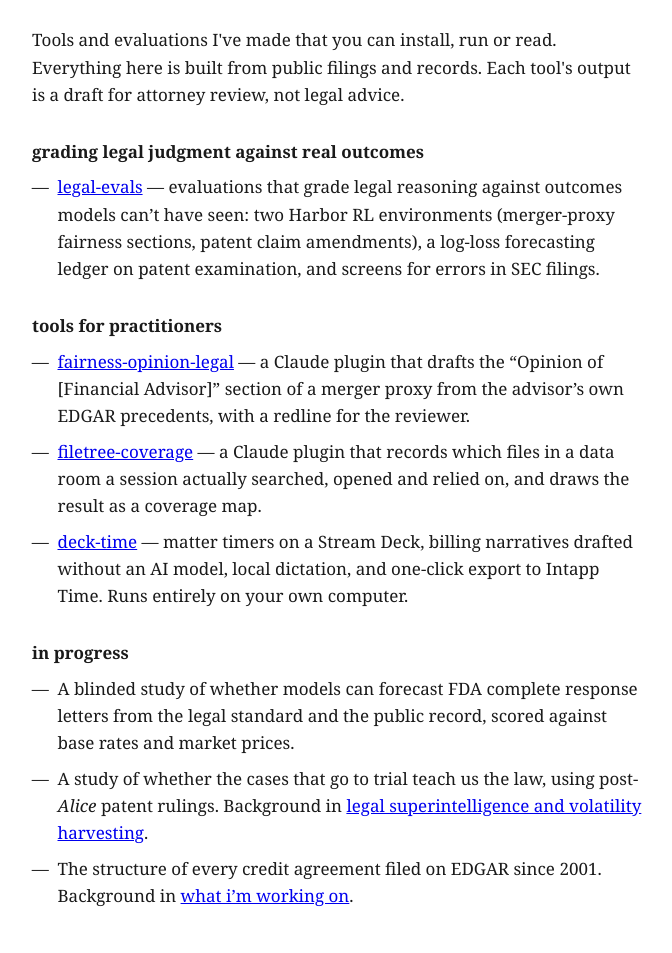
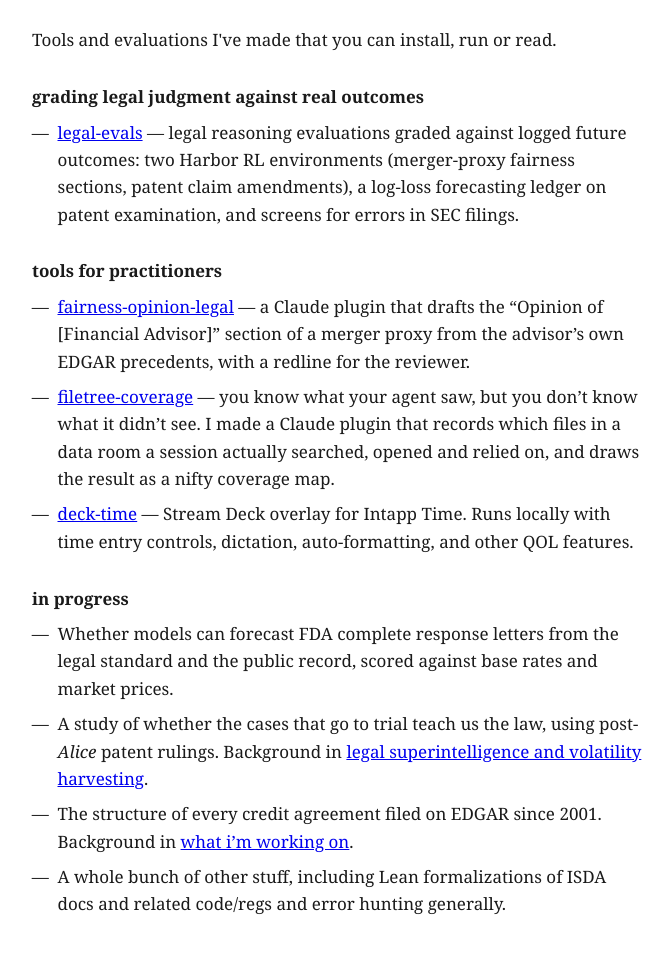
Before and after one commit to bsovocool16/bsovocool16.github.io, a plain HTML site: page built.html in a window 1280 px wide. Shown: the part 137-1090 px from the top of the page, without its empty margins (302-974 px from the left). Drawn offline with Linux system fonts and the light colour scheme.

Commit message:
Revise things I've built page
Co-Authored-By: Claude Opus 5.5 <noreply@anthropic.com>
Claude-Session: https://claude.ai/code/session_016kv7in59hP4scf8sQuHkVD

```diff
--- a/built.html
+++ b/built.html
@@ -53,28 +53,29 @@
 
 <h1>things i've built</h1>
 
-<p>Tools and evaluations I've made that you can install, run or read. Everything here is built from public filings and records. Each tool's output is a draft for attorney review, not legal advice.</p>
+<p>Tools and evaluations I've made that you can install, run or read.</p>
 
 <h2>grading legal judgment against real outcomes</h2>
 
 <ul>
-  <li><a href="https://github.com/bsovocool16/legal-evals">legal-evals</a> &mdash; evaluations that grade legal reasoning against outcomes models can&rsquo;t have seen: two Harbor RL environments (merger-proxy fairness sections, patent claim amendments), a log-loss forecasting ledger on patent examination, and screens for errors in SEC filings.</li>
+  <li><a href="https://github.com/bsovocool16/legal-evals">legal-evals</a> &mdash; legal reasoning evaluations graded against logged future outcomes: two Harbor RL environments (merger-proxy fairness sections, patent claim amendments), a log-loss forecasting ledger on patent examination, and screens for errors in SEC filings.</li>
 </ul>
 
 <h2>tools for practitioners</h2>
 
 <ul>
   <li><a href="https://github.com/bsovocool16/fairness-opinion-legal">fairness-opinion-legal</a> &mdash; a Claude plugin that drafts the &ldquo;Opinion of [Financial Advisor]&rdquo; section of a merger proxy from the advisor&rsquo;s own EDGAR precedents, with a redline for the reviewer.</li>
-  <li><a href="https://github.com/bsovocool16/filetree-coverage">filetree-coverage</a> &mdash; a Claude plugin that records which files in a data room a session actually searched, opened and relied on, and draws the result as a coverage map.</li>
-  <li><a href="https://github.com/bsovocool16/deck-time">deck-time</a> &mdash; matter timers on a Stream Deck, billing narratives drafted without an AI model, local dictation, and one-click export to Intapp Time. Runs entirely on your own computer.</li>
+  <li><a href="https://github.com/bsovocool16/filetree-coverage">filetree-coverage</a> &mdash; you know what your agent saw, but you don&rsquo;t know what it didn&rsquo;t see. I made a Claude plugin that records which files in a data room a session actually searched, opened and relied on, and draws the result as a nifty coverage map.</li>
+  <li><a href="https://github.com/bsovocool16/deck-time">deck-time</a> &mdash; Stream Deck overlay for Intapp Time. Runs locally with time entry controls, dictation, auto-formatting, and other QOL features.</li>
 </ul>
 
 <h2>in progress</h2>
 
 <ul>
-  <li>A blinded study of whether models can forecast FDA complete response letters from the legal standard and the public record, scored against base rates and market prices.</li>
+  <li>Whether models can forecast FDA complete response letters from the legal standard and the public record, scored against base rates and market prices.</li>
   <li>A study of whether the cases that go to trial teach us the law, using post-<i>Alice</i> patent rulings. Background in <a href="notes/legal-superintelligence.html">legal superintelligence and volatility harvesting</a>.</li>
   <li>The structure of every credit agreement filed on EDGAR since 2001. Background in <a href="notes/what-im-working-on.html">what i&rsquo;m working on</a>.</li>
+  <li>A whole bunch of other stuff, including Lean formalizations of ISDA docs and related code/regs and error hunting generally.</li>
 </ul>
 
 </body>
```
